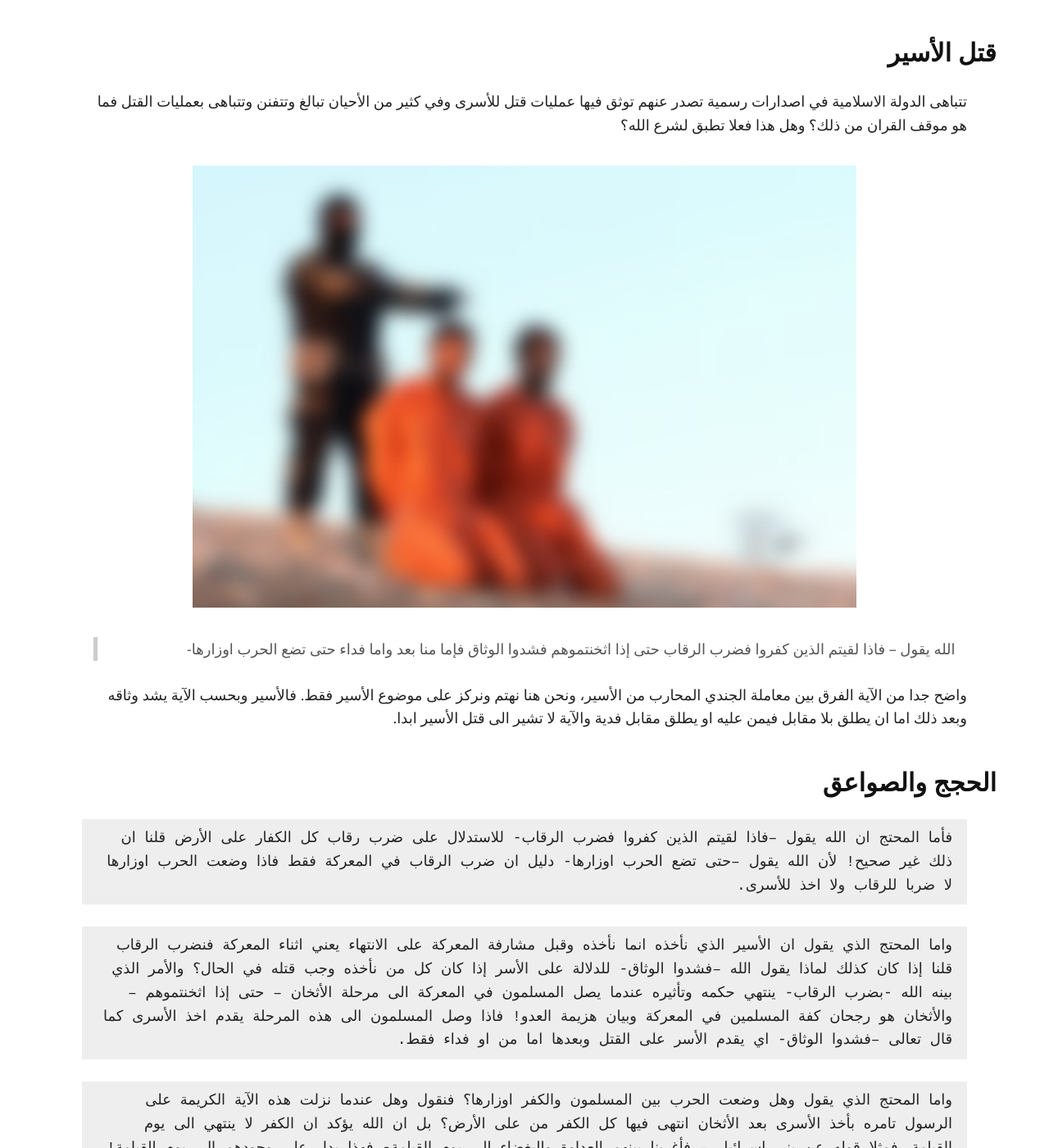
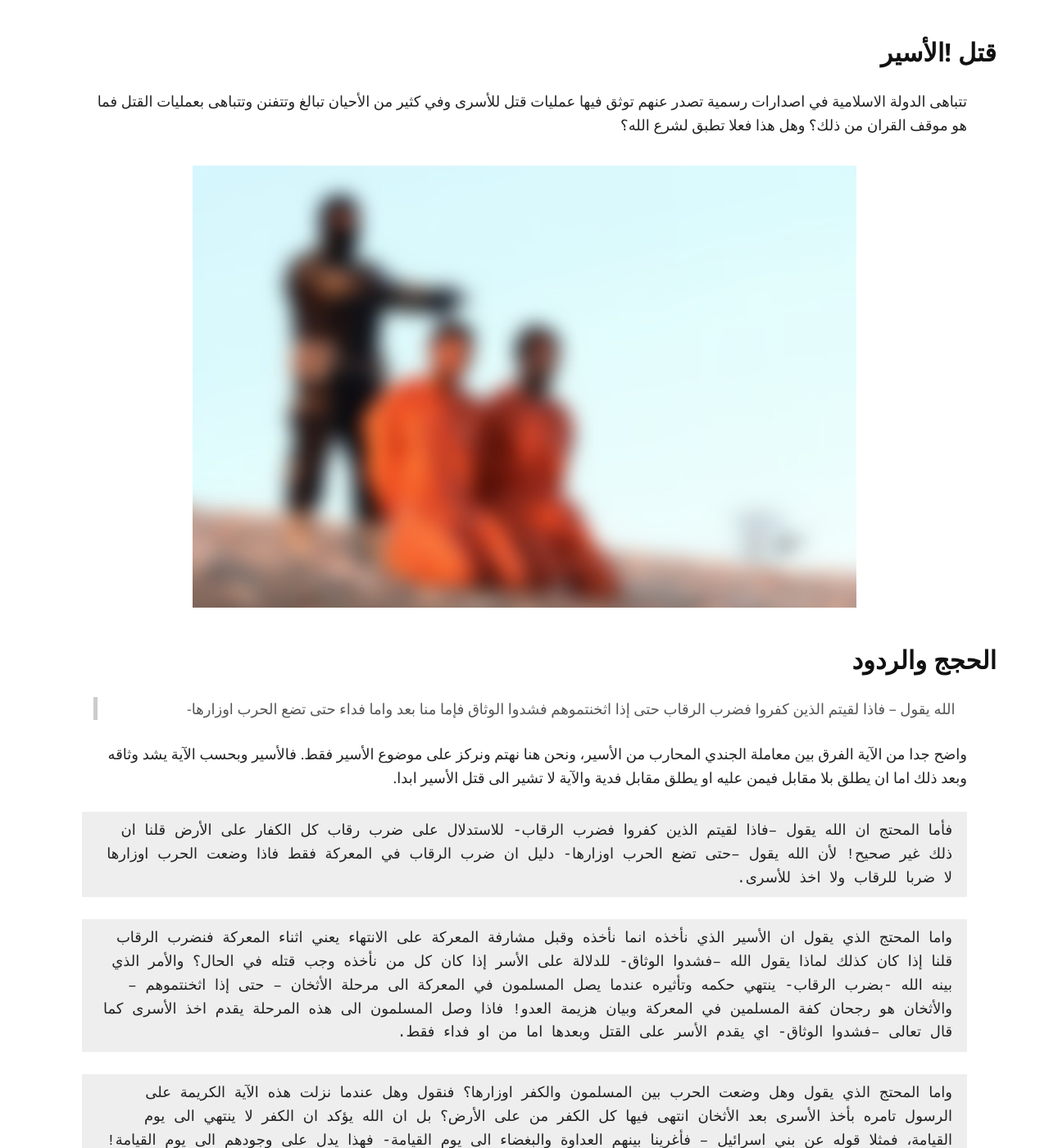
Before and after one commit to TruthPursue/TruthPursue.github.io, a Jekyll site: the page built from aseer.md, in a window 1280 px wide and 1400 px high. Shown: the whole window at 82% size. Built offline with Jekyll 4.4.1, drawn with Linux system fonts in a browser that asks for light colours.

Commit message:
ترتيب المحتوى

```diff
--- a/aseer.md
+++ b/aseer.md
@@ -2,17 +2,18 @@
 layout: page
 ---
 
-### قتل الأسير
+### قتل !الأسير
 
 تتباهى الدولة الاسلامية في اصدارات رسمية تصدر عنهم توثق فيها عمليات قتل للأسرى وفي كثير من الأحيان تبالغ وتتفنن وتتباهى بعمليات القتل فما هو موقف القران من ذلك؟ وهل هذا فعلا تطبق لشرع الله؟
 
 <img src="images/aseer/treachery-of-prisoner-isis.jpg" alt="الدولة الاسلامية تقتل الاسرى">
 
+### الحجج والردود
+
 > الله يقول – فاذا لقيتم الذين كفروا فضرب الرقاب حتى إذا اثخنتموهم فشدوا الوثاق فإما منا بعد واما فداء حتى تضع الحرب اوزارها-
 
 واضح جدا من الآية الفرق بين معاملة الجندي المحارب من الأسير، ونحن هنا نهتم ونركز على موضوع الأسير فقط. فالأسير وبحسب الآية يشد وثاقه وبعد ذلك اما ان يطلق بلا مقابل فيمن عليه او يطلق مقابل فدية والآية لا تشير الى قتل الأسير ابدا.
 
-### الحجج والصواعق
 <pre>
 فأما المحتج ان الله يقول –فاذا لقيتم الذين كفروا فضرب الرقاب- للاستدلال على ضرب رقاب كل الكفار على الأرض قلنا ان ذلك غير صحيح! لأن الله يقول –حتى تضع الحرب اوزارها- دليل ان ضرب الرقاب في المعركة فقط فاذا وضعت الحرب اوزارها لا ضربا للرقاب ولا اخذ للأسرى.
 </pre>
```
